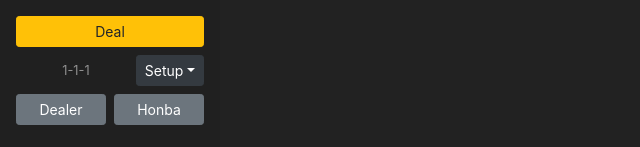
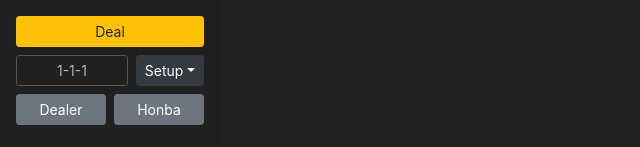
Before and after one commit to pwmarcz/autotable, a website built with Parcel: page index.html in a window 1280 px wide. Shown: the top 147 px of the page, without its empty margins (0-640 px from the left). Built offline with nearby package versions, Linux system fonts and the light colour scheme; files whose address does not match are found by name.

Commit message:
Draw setup description as a button with outline

```diff
--- a/index.html
+++ b/index.html
@@ -56,11 +56,9 @@
             </div>
 
             <div class="mt-2 d-flex">
-                <div class="w-100 text-center" style="line-height: 31px;">
-                    <small class="text-white-50" id="setup-desc">
-                        1-1-1
-                    </small>
-                </div>
+                <button disabled class="btn btn-sm btn-outline-secondary text-white w-100 mr-2 " id="setup-desc">
+                    1-1-1
+                </button>
                 <button class="btn btn-dark btn-sm dropdown-toggle collapsed" id="toggle-setup"
                     data-toggle="collapse" data-target="#setup-group">Setup</button>
             </div>
```
